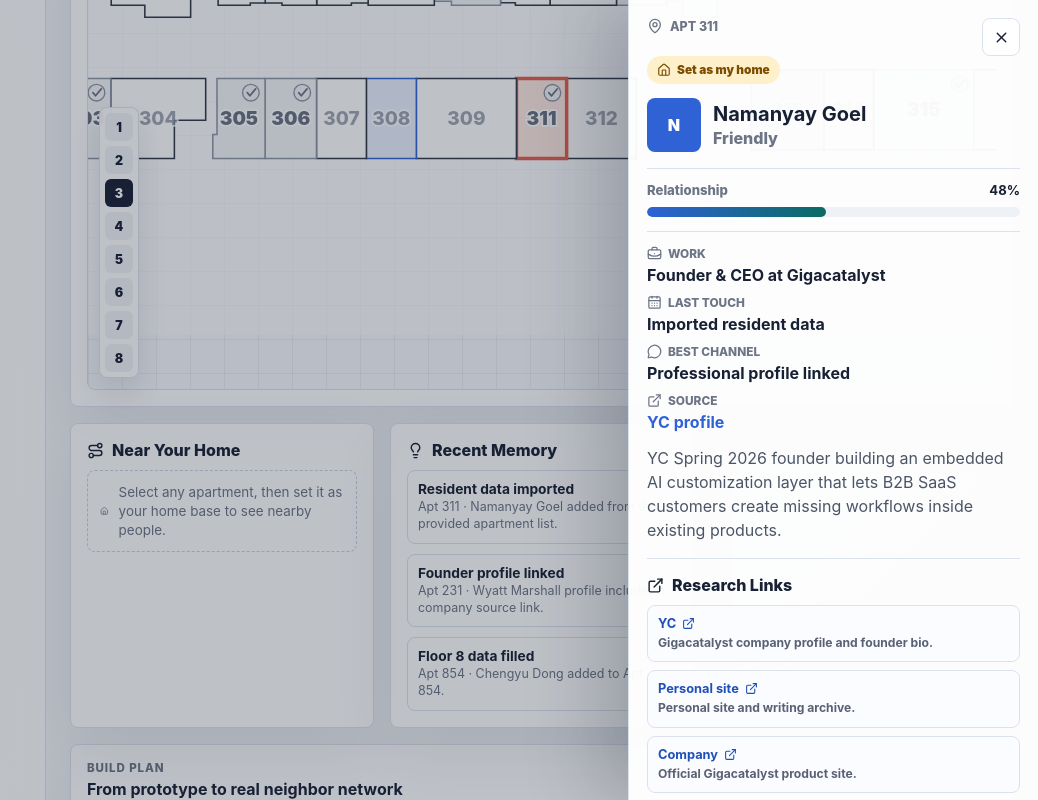
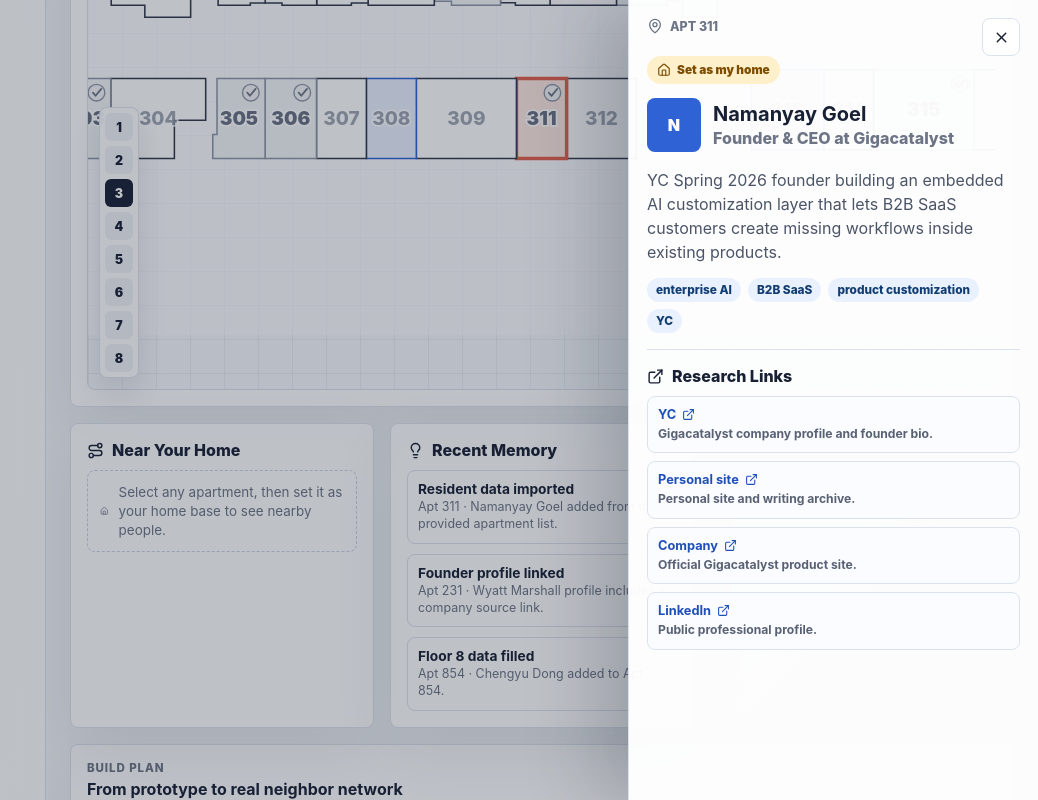
Before and after one commit to q7z/mycommunity, a React (Vite) app: page / in a window 1280 px wide. Both pictures are taken after a click on the button 784 px from the left and 850 px from the top of the page. Shown: the part 450-1250 px from the top of the page, without its empty margins (242-1280 px from the left). Built offline with nearby package versions, Linux system fonts and the light colour scheme.

Commit message:
Simplify apartment side panel

```diff
--- a/src/App.css
+++ b/src/App.css
@@ -25,8 +25,6 @@
 .profile-kicker,
 .map-heading,
 .profile-header,
-.relationship-meter > div,
-.action-row,
 .topbar-actions,
 .floor-summary,
 .coverage-strip,
@@ -133,11 +131,8 @@ h3 {
   font-weight: 750;
 }
 
-.connection-row,
-.intro-row,
 .nearby-row,
 .segmented button,
-.action-row button,
 .primary-action,
 .icon-button,
 .secondary-action,
@@ -728,83 +723,6 @@ h3 {
   background: #d99b2b;
 }
 
-.relationship-meter {
-  border-top: 1px solid var(--line);
-  border-bottom: 1px solid var(--line);
-  padding: 13px 0;
-  margin-bottom: 14px;
-}
-
-.relationship-meter > div {
-  justify-content: space-between;
-  color: var(--muted);
-  font-size: 0.82rem;
-  font-weight: 850;
-}
-
-.relationship-meter strong {
-  color: var(--ink);
-}
-
-progress {
-  width: 100%;
-  height: 10px;
-  margin-top: 8px;
-  overflow: hidden;
-  border: 0;
-  border-radius: 999px;
-  background: #eef1f6;
-}
-
-progress::-webkit-progress-bar {
-  background: #eef1f6;
-}
-
-progress::-webkit-progress-value {
-  border-radius: 999px;
-  background: linear-gradient(90deg, #2f62d5, #0b6b63);
-}
-
-progress::-moz-progress-bar {
-  background: linear-gradient(90deg, #2f62d5, #0b6b63);
-}
-
-.profile-facts {
-  display: grid;
-  gap: 10px;
-  margin: 0 0 14px;
-}
-
-.profile-facts div {
-  display: grid;
-  gap: 4px;
-}
-
-.profile-facts dt {
-  display: flex;
-  align-items: center;
-  gap: 6px;
-  color: var(--muted);
-  font-size: 0.74rem;
-  font-weight: 850;
-  text-transform: uppercase;
-}
-
-.profile-facts dd {
-  margin: 0;
-  color: var(--ink);
-  font-weight: 700;
-}
-
-.profile-facts a {
-  color: #2f62d5;
-  text-decoration: none;
-}
-
-.profile-facts a:hover {
-  text-decoration: underline;
-}
-
 .profile-note {
   color: #4b5567;
   line-height: 1.5;
@@ -863,47 +781,6 @@ progress::-moz-progress-bar {
   color: #113d72;
   background: #e9f1ff;
   font-size: 0.74rem;
-  font-weight: 850;
-}
-
-.next-move {
-  border-left: 3px solid #e1604d;
-  padding: 9px 0 9px 12px;
-  margin-bottom: 14px;
-  background: linear-gradient(90deg, rgba(225, 96, 77, 0.08), transparent);
-}
-
-.next-move span,
-.next-move strong {
-  display: block;
-}
-
-.next-move span {
-  color: var(--muted);
-  font-size: 0.72rem;
-  font-weight: 850;
-  text-transform: uppercase;
-}
-
-.next-move strong {
-  color: var(--ink);
-  margin-top: 3px;
-}
-
-.action-row {
-  gap: 8px;
-}
-
-.action-row button {
-  flex: 1;
-  min-height: 38px;
-  border-radius: 8px;
-  display: inline-flex;
-  align-items: center;
-  justify-content: center;
-  gap: 7px;
-  color: #0b6b63;
-  background: #e6f4ef;
   font-weight: 850;
 }
 
@@ -999,8 +876,6 @@ progress::-moz-progress-bar {
   gap: 10px;
 }
 
-.connection-row,
-.intro-row,
 .nearby-row {
   width: 100%;
   border-radius: 8px;
@@ -1014,17 +889,10 @@ progress::-moz-progress-bar {
   text-align: left;
 }
 
-.connection-row:hover,
-.connection-row.active,
-.intro-row:hover,
 .nearby-row:hover {
   background: #f1f3f8;
 }
 
-.connection-row strong,
-.connection-row small,
-.intro-row strong,
-.intro-row small,
 .nearby-row strong,
 .nearby-row small {
   display: block;
@@ -1033,17 +901,10 @@ progress::-moz-progress-bar {
   white-space: nowrap;
 }
 
-.connection-row small,
-.intro-row small,
 .nearby-row small {
   color: var(--muted);
   font-size: 0.74rem;
   font-weight: 750;
-}
-
-.intro-row small {
-  white-space: normal;
-  line-height: 1.35;
 }
 
 .quiet-copy {
--- a/src/App.tsx
+++ b/src/App.tsx
@@ -1,11 +1,7 @@
 import {
   Bell,
-  BriefcaseBusiness,
   Building2,
-  CalendarDays,
-  Coffee,
   ExternalLink,
-  HeartHandshake,
   Home,
   Lightbulb,
   MapPin,
@@ -106,13 +102,6 @@ const filterLabels: Record<FilterMode, string> = {
   all: 'All',
   friends: 'People',
   available: 'Open',
-}
-
-const stageLabels: Record<string, string> = {
-  new: 'New',
-  friendly: 'Friendly',
-  close: 'Close',
-  host: 'Host',
 }
 
 const emptyResidentForm: ResidentForm = {
@@ -240,7 +229,7 @@ function App() {
   const [query, setQuery] = useState('')
   const [filterMode, setFilterMode] = useState<FilterMode>('all')
   const [zoom, setZoom] = useState(1)
-  const [relationshipBoosts, setRelationshipBoosts] = useState<Record<string, number>>(() =>
+  const [relationshipBoosts] = useState<Record<string, number>>(() =>
     readStoredJson('landing.relationshipBoosts', {}),
   )
   const [homeUnitId, setHomeUnitId] = useState<string | null>(() => localStorage.getItem('landing.homeUnitId'))
@@ -321,9 +310,6 @@ function App() {
   const selectedResident = selectedUnit ? residentsByUnit.get(selectedUnit.id) : undefined
   const selectedAvailability = selectedUnit ? availableByUnit.get(selectedUnit.id) : undefined
   const selectedFloorPlan = selectedAvailability ? floorPlanById.get(selectedAvailability.floorPlanId) : undefined
-  const selectedScore = selectedResident
-    ? Math.min(100, selectedResident.relationship + (relationshipBoosts[selectedResident.unitId] ?? 0))
-    : 0
   const homeUnit = homeUnitId
     ? mapData?.floors.flatMap((floor) => floor.units).find((unit) => unit.id === homeUnitId)
     : null
@@ -352,15 +338,6 @@ function App() {
     () => new Set(unitSearchMatches.map((match) => match.unit.id)),
     [unitSearchMatches],
   )
-
-  const visibleResidents = useMemo(() => {
-    return allResidents
-      .map((profile) => ({
-        ...profile,
-        adjustedRelationship: Math.min(100, profile.relationship + (relationshipBoosts[profile.unitId] ?? 0)),
-      }))
-      .sort((a, b) => b.adjustedRelationship - a.adjustedRelationship)
-  }, [allResidents, relationshipBoosts])
 
   const introSuggestions = useMemo(() => {
     if (!selectedResident) return []
@@ -551,21 +528,6 @@ function App() {
     setSelectedUnitId(firstResident?.id ?? firstAvailable?.id ?? floor?.units[0]?.id ?? selectedUnitId)
     setDrawerOpen(false)
     setResidentFormOpen(false)
-  }
-
-  function logTouch(unitId: string, amount: number) {
-    setRelationshipBoosts((current) => ({ ...current, [unitId]: Math.min(24, (current[unitId] ?? 0) + amount) }))
-    const resident = residentsByUnit.get(unitId)
-    const label = amount >= 7 ? 'Help logged' : 'Coffee logged'
-    setTouchpoints((current) => [
-      {
-        id: `${Date.now()}-${unitId}`,
-        unitId,
-        label,
-        detail: resident ? `${resident.names} relationship memory updated.` : 'Apartment note updated.',
-      },
-      ...current,
-    ].slice(0, 6))
   }
 
   function selectResidentUnit(unitId: string) {
@@ -1042,51 +1004,20 @@ function App() {
             {selectedResident ? (
               <>
                 <div className="profile-header">
-                  <div className={`avatar tone-${getRelationshipTone(selectedScore)}`}>{getInitials(selectedResident.names)}</div>
+                  <div className="avatar">{getInitials(selectedResident.names)}</div>
                   <div>
                     <h3>{selectedResident.names}</h3>
-                    <p>{stageLabels[selectedResident.stage]}</p>
+                    <p>{selectedResident.work}</p>
                   </div>
                 </div>
 
-                <div className="relationship-meter">
-                  <div>
-                    <span>Relationship</span>
-                    <strong>{selectedScore}%</strong>
-                  </div>
-                  <progress max="100" value={selectedScore} />
+                <p className="profile-note">{selectedResident.note}</p>
+
+                <div className="tag-list">
+                  {selectedResident.interests.map((interest) => (
+                    <span key={interest}>{interest}</span>
+                  ))}
                 </div>
-
-                <dl className="profile-facts">
-                  <div>
-                    <dt><BriefcaseBusiness size={15} aria-hidden="true" /> Work</dt>
-                    <dd>{selectedResident.work}</dd>
-                  </div>
-                  <div>
-                    <dt><CalendarDays size={15} aria-hidden="true" /> Last touch</dt>
-                    <dd>{selectedResident.lastTouch}</dd>
-                  </div>
-                  <div>
-                    <dt><MessageCircle size={15} aria-hidden="true" /> Best channel</dt>
-                    <dd>{selectedResident.preferredContact}</dd>
-                  </div>
-                  {(selectedResident.profileUrl || selectedResident.sourceLabel) && (
-                    <div>
-                      <dt><ExternalLink size={15} aria-hidden="true" /> Source</dt>
-                      <dd>
-                        {selectedResident.profileUrl ? (
-                          <a href={selectedResident.profileUrl} target="_blank" rel="noreferrer">
-                            {selectedResident.sourceLabel ?? 'View profile'}
-                          </a>
-                        ) : (
-                          selectedResident.sourceLabel
-                        )}
-                      </dd>
-                    </div>
-                  )}
-                </dl>
-
-                <p className="profile-note">{selectedResident.note}</p>
 
                 {selectedResident.links?.length ? (
                   <section className="drawer-section research-links" aria-label="Founder research links">
@@ -1107,51 +1038,6 @@ function App() {
                     </div>
                   </section>
                 ) : null}
-
-                <div className="tag-list">
-                  {selectedResident.interests.map((interest) => (
-                    <span key={interest}>{interest}</span>
-                  ))}
-                </div>
-
-                <div className="next-move">
-                  <span>Next move</span>
-                  <strong>{selectedResident.nextMove}</strong>
-                </div>
-
-                <div className="action-row">
-                  <button type="button" onClick={() => logTouch(selectedResident.unitId, 5)}>
-                    <Coffee size={16} aria-hidden="true" />
-                    Coffee
-                  </button>
-                  <button type="button" onClick={() => logTouch(selectedResident.unitId, 7)}>
-                    <HeartHandshake size={16} aria-hidden="true" />
-                    Helped
-                  </button>
-                </div>
-
-                <section className="drawer-section">
-                  <div className="panel-title">
-                    <UserPlus size={17} aria-hidden="true" />
-                    <span>Intro Ideas</span>
-                  </div>
-                  {introSuggestions.map((profile) => (
-                    <button
-                      className="intro-row"
-                      key={profile.unitId}
-                      type="button"
-                      onClick={() => selectResidentUnit(profile.unitId)}
-                    >
-                      <span className={`mini-avatar tone-${getRelationshipTone(profile.relationship)}`}>
-                        {getInitials(profile.names)}
-                      </span>
-                      <span>
-                        <strong>{profile.names}</strong>
-                        <small>{profile.reason}</small>
-                      </span>
-                    </button>
-                  ))}
-                </section>
               </>
             ) : (
               <div className="empty-profile">
@@ -1234,28 +1120,6 @@ function App() {
               </div>
             )}
 
-            <section className="drawer-section">
-              <div className="panel-title">
-                <Users size={17} aria-hidden="true" />
-                <span>Warmest Ties</span>
-              </div>
-              {visibleResidents.slice(0, 4).map((profile) => (
-                <button
-                  className={profile.unitId === selectedUnitId ? 'connection-row active' : 'connection-row'}
-                  key={profile.unitId}
-                  type="button"
-                  onClick={() => selectResidentUnit(profile.unitId)}
-                >
-                  <span className={`mini-avatar tone-${getRelationshipTone(profile.adjustedRelationship)}`}>
-                    {getInitials(profile.names)}
-                  </span>
-                  <span>
-                    <strong>{profile.names}</strong>
-                    <small>Apt {profile.unitLabel} · {profile.adjustedRelationship}%</small>
-                  </span>
-                </button>
-              ))}
-            </section>
           </aside>
         </>
       )}
```
Also changed, not shown: 5 other files (tests, documents, lock files or other folders).
